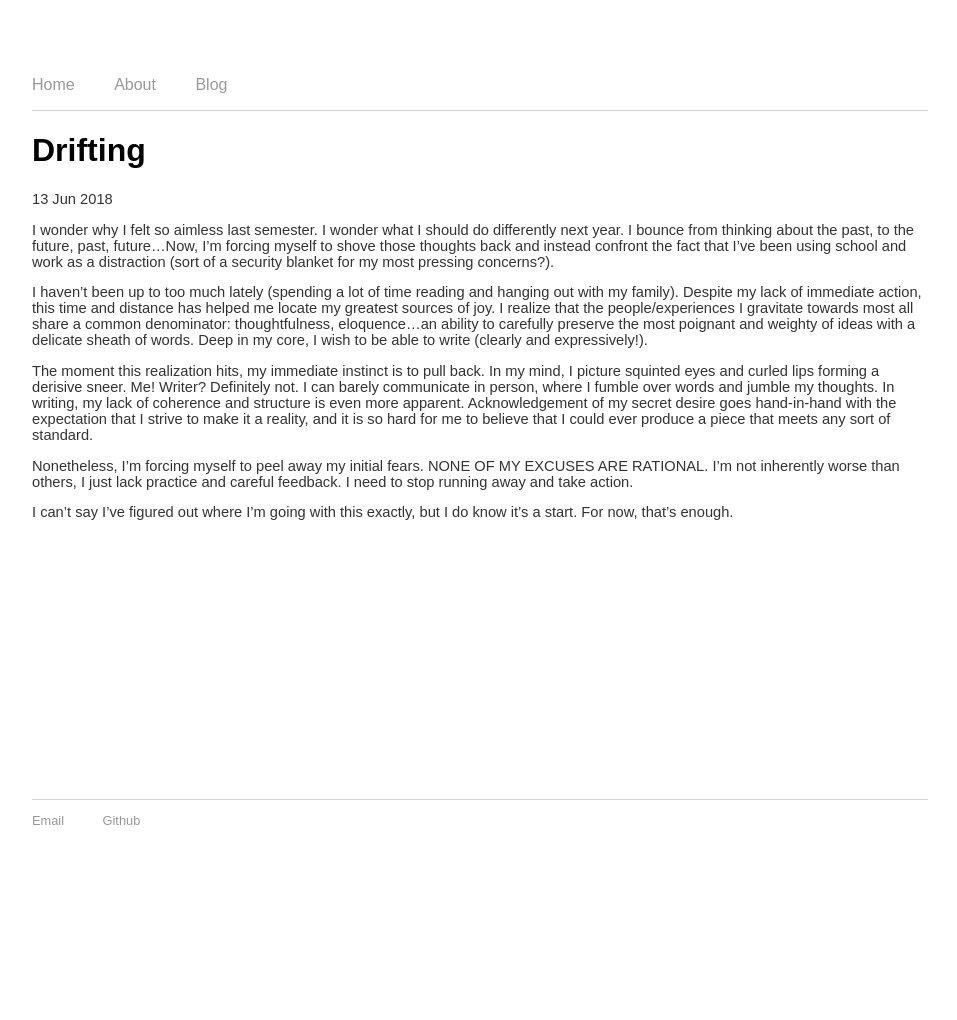
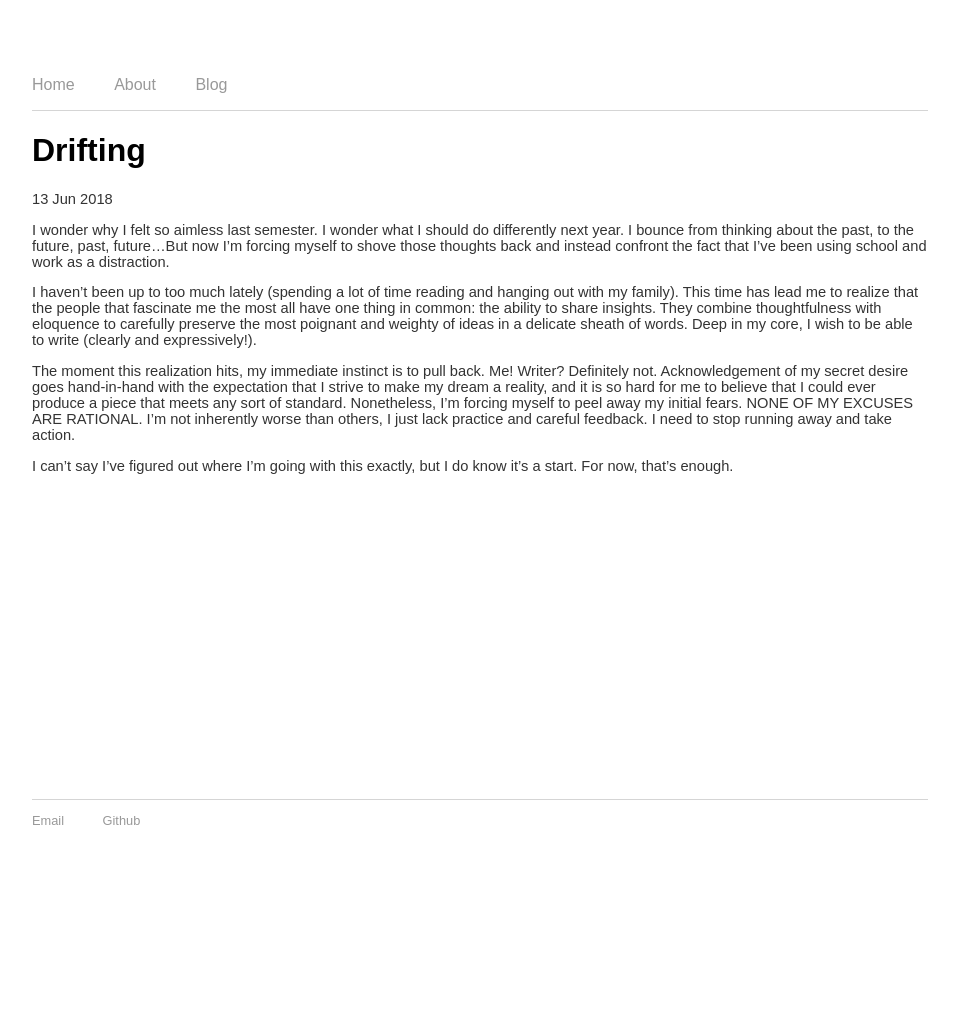
Before and after one commit to lucytyuan/lucytyuan.github.io, a Jekyll site: the page built from _posts/2018-06-13-drifting.md, in a window 1280 px wide. Shown: the whole page, without its empty margins (160-1117 px from the left). Built offline with Jekyll 4.4.1, drawn with Linux system fonts in a browser that asks for light colours.

Commit message:
Update 2018-06-13-drifting.md

```diff
--- a/_posts/2018-06-13-drifting.md
+++ b/_posts/2018-06-13-drifting.md
@@ -4,12 +4,10 @@ title: "Drifting"
 date: 2018-06-13
 ---
 
-I wonder why I felt so aimless last semester. I wonder what I should do differently next year. I bounce from thinking about the past, to the future, past, future...Now, I'm forcing myself to shove those thoughts back and instead confront the fact that I’ve been using school and work as a distraction (sort of a security blanket for my most pressing concerns?).
+I wonder why I felt so aimless last semester. I wonder what I should do differently next year. I bounce from thinking about the past, to the future, past, future...But now I'm forcing myself to shove those thoughts back and instead confront the fact that I’ve been using school and work as a distraction.
 
-I haven't been up to too much lately (spending a lot of time reading and hanging out with my family). Despite my lack of immediate action, this time and distance has helped me locate my greatest sources of joy. I realize that the people/experiences I gravitate towards most all share a common denominator: thoughtfulness, eloquence...an ability to carefully preserve the most poignant and weighty of ideas with a delicate sheath of words. Deep in my core, I wish to be able to write (clearly and expressively!).
+I haven't been up to too much lately (spending a lot of time reading and hanging out with my family). This time has lead me to realize that the people that fascinate me the most all have one thing in common: the ability to share insights. They combine thoughtfulness with eloquence to carefully preserve the most poignant and weighty of ideas in a delicate sheath of words. Deep in my core, I wish to be able to write (clearly and expressively!).
 
-The moment this realization hits, my immediate instinct is to pull back. In my mind, I picture squinted eyes and curled lips forming a derisive sneer. Me! Writer? Definitely not. I can barely communicate in person, where I fumble over words and jumble my thoughts. In writing, my lack of coherence and structure is even more apparent. Acknowledgement of my secret desire goes hand-in-hand with the expectation that I strive to make it a reality, and it is so hard for me to believe that I could ever produce a piece that meets any sort of standard.
-
-Nonetheless, I'm forcing myself to peel away my initial fears. NONE OF MY EXCUSES ARE RATIONAL. I'm not inherently worse than others, I just lack practice and careful feedback. I need to stop running away and take action.
+The moment this realization hits, my immediate instinct is to pull back. Me! Writer? Definitely not. Acknowledgement of my secret desire goes hand-in-hand with the expectation that I strive to make my dream a reality, and it is so hard for me to believe that I could ever produce a piece that meets any sort of standard. Nonetheless, I'm forcing myself to peel away my initial fears. NONE OF MY EXCUSES ARE RATIONAL. I'm not inherently worse than others, I just lack practice and careful feedback. I need to stop running away and take action.
 
 I can’t say I’ve figured out where I’m going with this exactly, but I do know it’s a start. For now, that’s enough.
```
